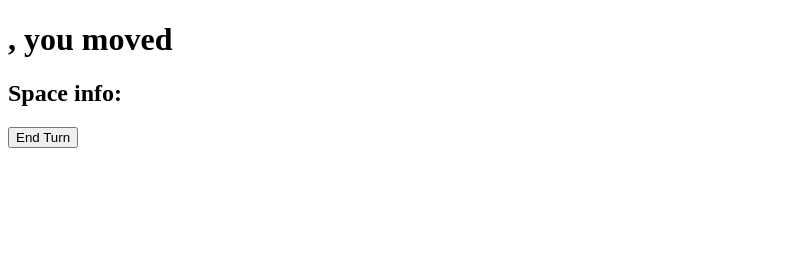
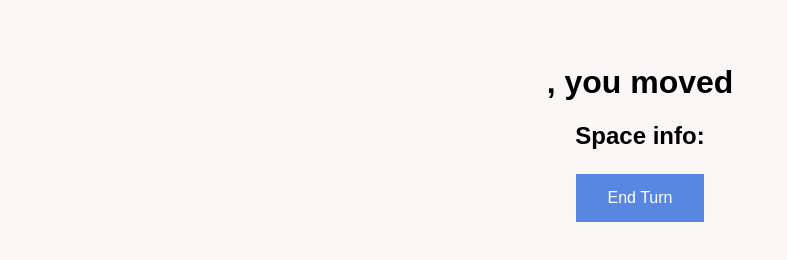
Before and after one commit to dyqu1748/OOADFinalProject, a plain HTML site: page frontEnd/spaceLandInfo.html in a window 1280 px wide. Shown: the whole page, without its empty margins (0-787 px from the left). Drawn offline with Linux system fonts and the light colour scheme.

Commit message:
Add style sheets to rest of front-end pages (not yet complete).

```diff
--- /dev/null
+++ b/frontEnd/resultsStyle.css
@@ -0,0 +1,16 @@
+body {
+    background-color: #FCF7F7;
+    margin: 5%;
+    font-family: Arial, Helvetica, sans-serif;
+  }
+
+  .centerTable {
+    margin-left: auto;
+    margin-right: auto;
+  }
+
+  td, th {
+    border: 1px solid #dddddd;
+    text-align: left;
+    padding: 8px;
+  }
--- a/frontEnd/spaceLandInfo.html
+++ b/frontEnd/spaceLandInfo.html
@@ -2,14 +2,16 @@
 <html>
 <head>
 <title>The Game of Life: Space Info</title>
+<link rel="stylesheet" href="spaceLandStyle.css">
+<script src="spaceLandInfo.js"></script>
 </head>
 <body>
 
+<div style="text-align: center;">
+    <h1 id = "spaceHeader">, you moved</h1>
+    <h2 id = "spaceInfo">Space info:</h2>
+    <button type="button">End Turn</button>
+</div>
 
-<h1 id = "spaceHeader">, you moved</h1>
-<h2 id = "spaceInfo">Space info:</h2>
-<button type="button">End Turn</button>
-
-<script src="spaceLandInfo.js"></script>
 </body>
 </html>
--- /dev/null
+++ b/frontEnd/spaceLandStyle.css
@@ -0,0 +1,18 @@
+body {
+    background-color: #FCF7F7;
+    margin: 5%;
+    font-family: Arial, Helvetica, sans-serif;
+  }
+
+button {
+    background-color: #5887E2;
+    border: none;
+    color: white;
+    padding: 15px 32px;
+    text-align: center;
+    text-decoration: none;
+    display: inline-block;
+    font-size: 16px;
+    margin: 4px 2px;
+    cursor: pointer;
+    }
```
Also changed, not shown: frontEnd/careerSwap.html (+2 -2 lines), frontEnd/collegeCareerChoice.html (+2 -2 lines), frontEnd/results.html (+5 -3 lines).
